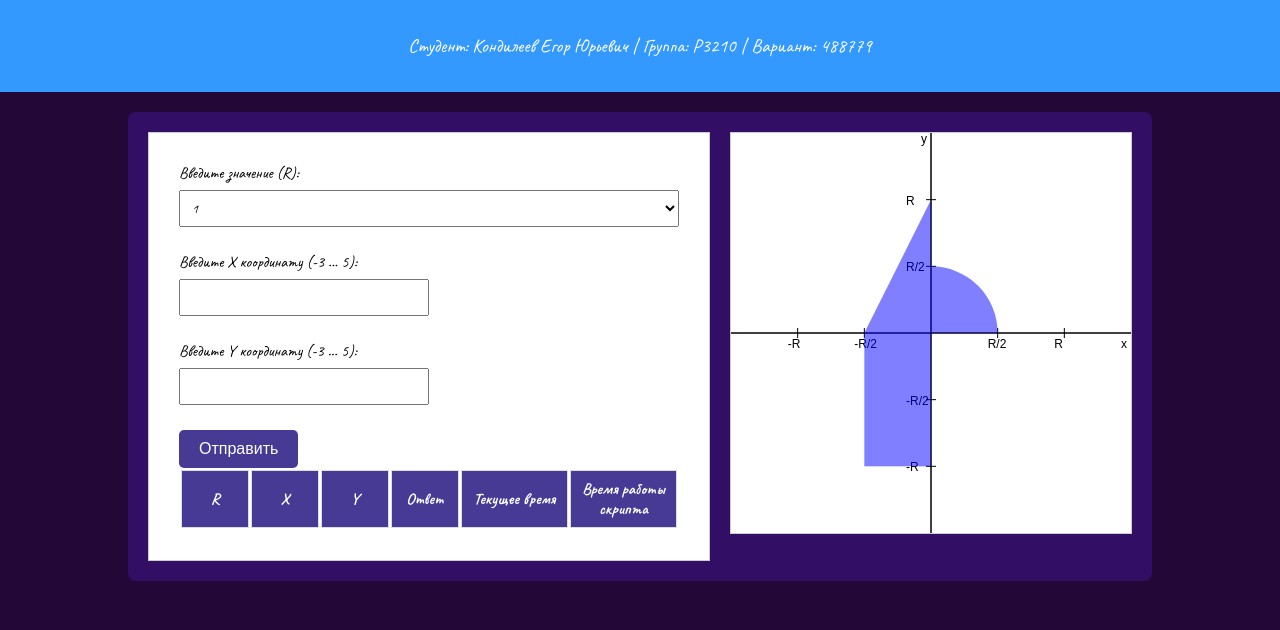
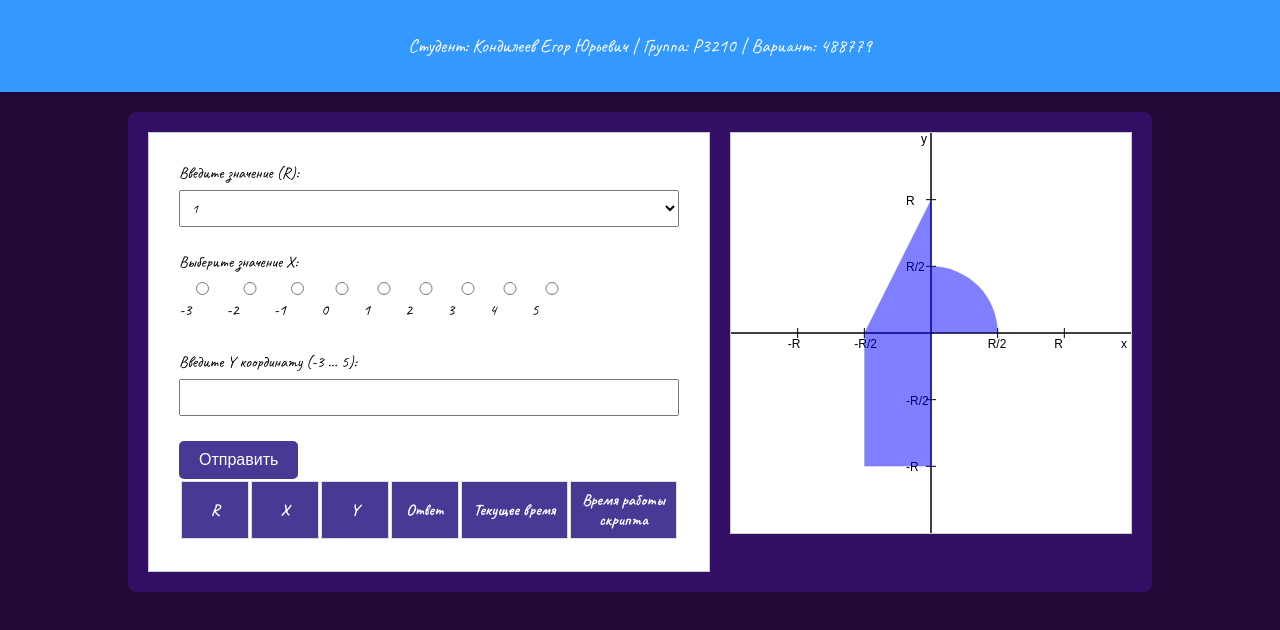
Before and after one commit to EgorkaSQL/WebLaba_1, a plain HTML site: page Webb/frontend/index.html in a window 1280 px wide. Drawn offline with Linux system fonts and the light colour scheme; a web font is replaced by a local one.

Commit message:
Update index.html

```diff
--- a/Webb/frontend/index.html
+++ b/Webb/frontend/index.html
@@ -28,12 +28,22 @@
                     </select>
                 </div>
                 <div class="form-field">
-                    <label for="x-coord">Введите X координату (-3 ... 5):</label>
-                    <input type="number" id="x-coord" name="x-coord" min="-3" max="5" required>
+                    <label>Выберите значение X:</label>
+                    <div id="x-coord-options" style="display: flex; gap: 10px;">
+                        <label><input type="radio" name="x-coord" value="-3"> -3</label>
+                        <label><input type="radio" name="x-coord" value="-2"> -2</label>
+                        <label><input type="radio" name="x-coord" value="-1"> -1</label>
+                        <label><input type="radio" name="x-coord" value="0"> 0</label>
+                        <label><input type="radio" name="x-coord" value="1"> 1</label>
+                        <label><input type="radio" name="x-coord" value="2"> 2</label>
+                        <label><input type="radio" name="x-coord" value="3"> 3</label>
+                        <label><input type="radio" name="x-coord" value="4"> 4</label>
+                        <label><input type="radio" name="x-coord" value="5"> 5</label>
+                    </div>
                 </div>
                 <div class="form-field">
                     <label for="y-coord">Введите Y координату (-3 ... 5):</label>
-                    <input type="number" id="y-coord" name="y-coord" min="-3" max="5" step="0.1" required>
+                    <input type="text" id="y-coord" name="y-coord" min="-3" max="5" step="0.1" required>
                 </div>
                 <button id="submit-button">Отправить</button>
             </div>
```
